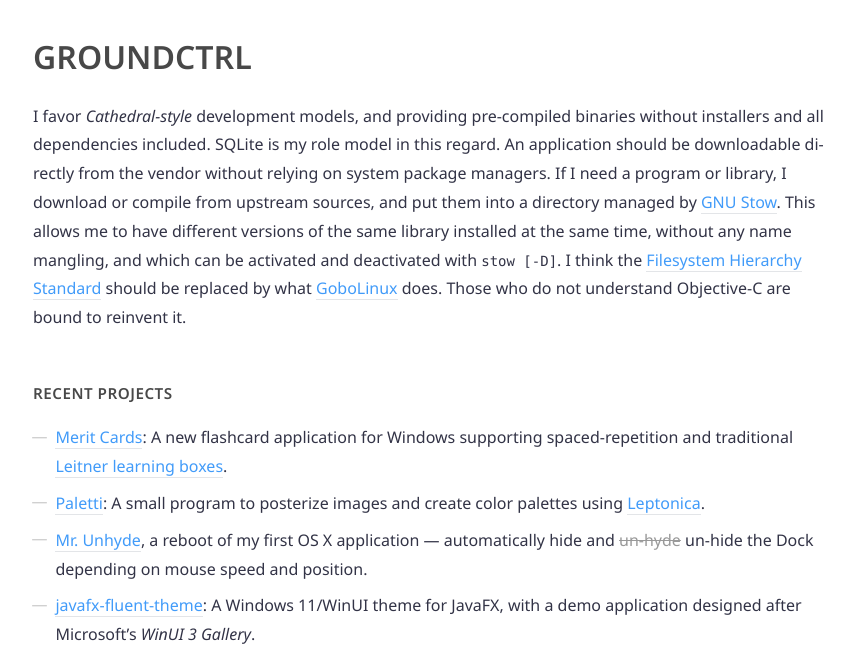
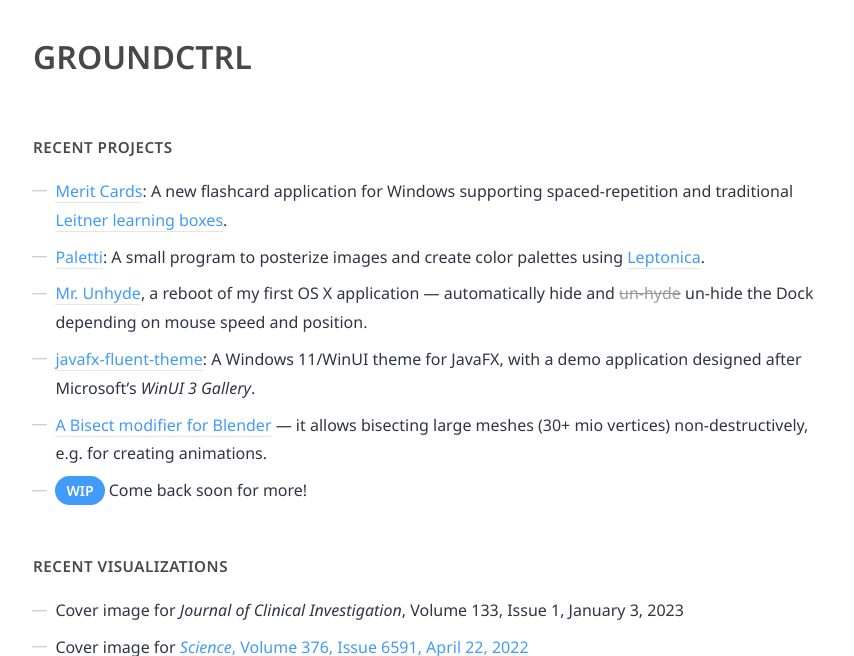
Before and after one commit to Eroica/eroica.github.io, a Jekyll site: the page built from index.html, in a window 1280 px wide and 900 px high, cut to the strip 244-900 px from the top of the window. Shown: the whole strip, without its empty margins (17-871 px from the left). Built offline with Jekyll 4.4.1, drawn with Linux system fonts in a browser that asks for light colours.

Commit message:
Remove triggers

```diff
--- a/index.html
+++ b/index.html
@@ -3,11 +3,7 @@
 layout: default
 ---
 
-<div class="colored-links underlined-links" data-vbox>
-	<h1>GROUNDCTRL</h1>
-
-	<p>I favor <em>Cathedral-style</em> development models, and providing pre-compiled binaries without installers and all dependencies included. SQLite is my role model in this regard. An application should be downloadable directly from the vendor without relying on system package managers. If I need a program or library, I download or compile from upstream sources, and put them into a directory managed by <a href="https://www.gnu.org/software/stow/">GNU Stow</a>. This allows me to have different versions of the same library installed at the same time, without any name mangling, and which can be activated and deactivated with <code>stow [-D]</code>. I think the <a href="https://en.wikipedia.org/wiki/Filesystem_Hierarchy_Standard">Filesystem Hierarchy Standard</a> should be replaced by what <a href="https://www.gobolinux.org/at_a_glance.html">GoboLinux</a> does. Those who do not understand Objective-C are bound to reinvent it.</p>
-</div>
+<h1>GROUNDCTRL</h1>
 
 <div class="colored-links underlined-links" data-vbox>
 	<h2>Recent projects</h2>
```
